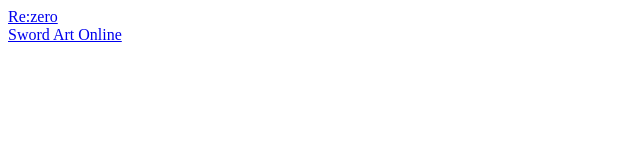
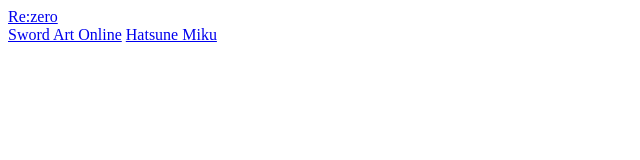
Before and after one commit to albireoinma/ws, a plain HTML site: page index.html in a window 1280 px wide. Shown: the whole page, without its empty margins (0-640 px from the left). Drawn offline with Linux system fonts and the light colour scheme.

Commit message:
Update index.html

```diff
--- a/index.html
+++ b/index.html
@@ -9,5 +9,6 @@
 <body>
   <a href="./re-zero/index.html">Re:zero</a><br/>
   <a href="./Sao/index.html">Sword Art Online</a>
+  <a href="./HatsuneMiku/index.html">Hatsune Miku</a>
 </body>
 </html>
```
